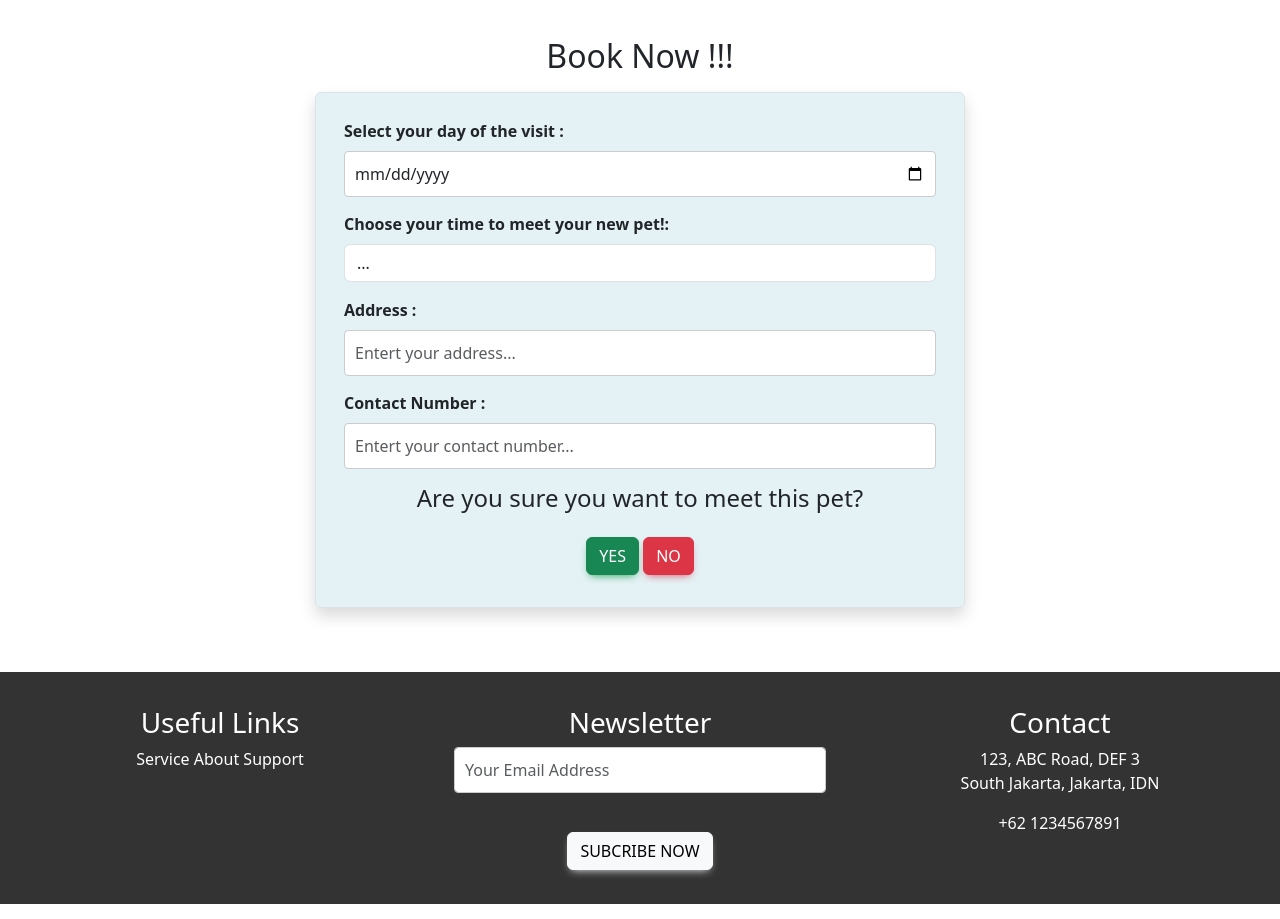
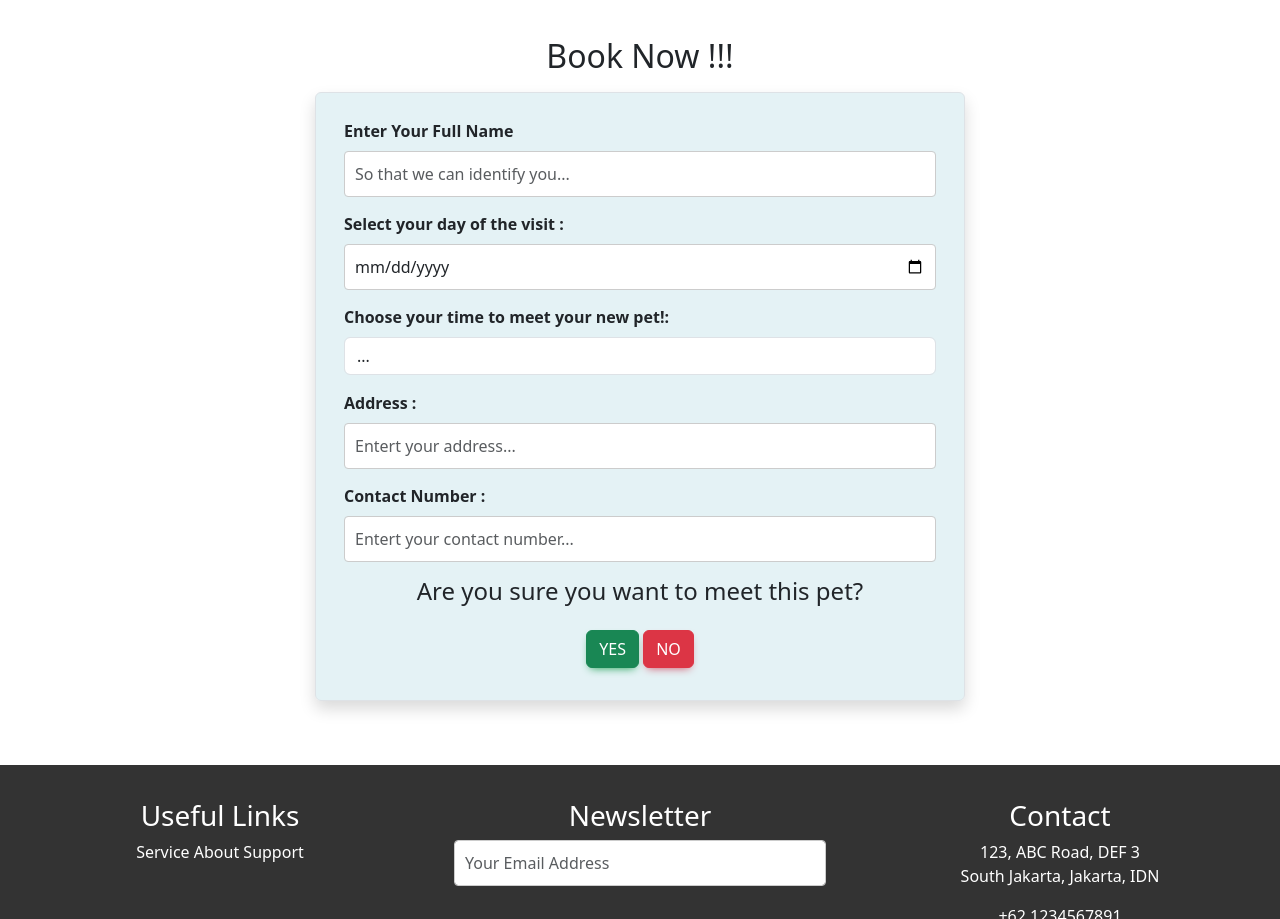
Before and after one commit to esojas/HCI-Group-Final-Project, a website: page AdoptBooking.html in a window 1280 px wide. Shown: the part 2164-3083 px from the top of the page. Drawn offline with nearby package versions, Linux system fonts and the light colour scheme.

Commit message:
Update AdoptBooking.html

```diff
--- a/AdoptBooking.html
+++ b/AdoptBooking.html
@@ -111,6 +111,8 @@
             <div class="button-box">
              <div id="btn"></div>
              </div>
+            <label for="inputPetName">Enter Your Full Name</label>
+            <input type="text" class="form-control" id="inputPetName" placeholder="So that we can identify you...">
 
             <label for="pickDate">Select your day of the visit :</label>
             <input id="pickDateIn" class="form-control" type="date">
```
